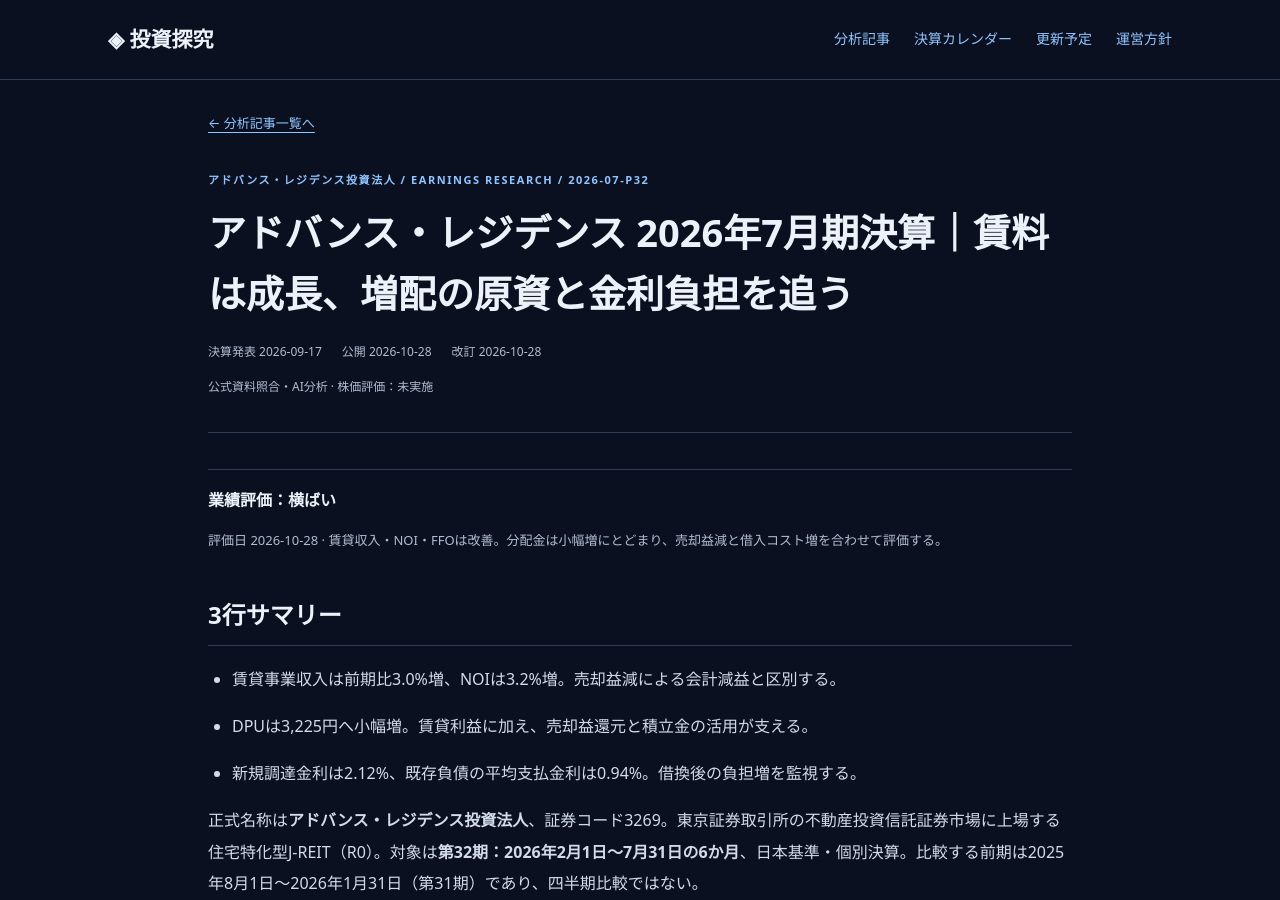
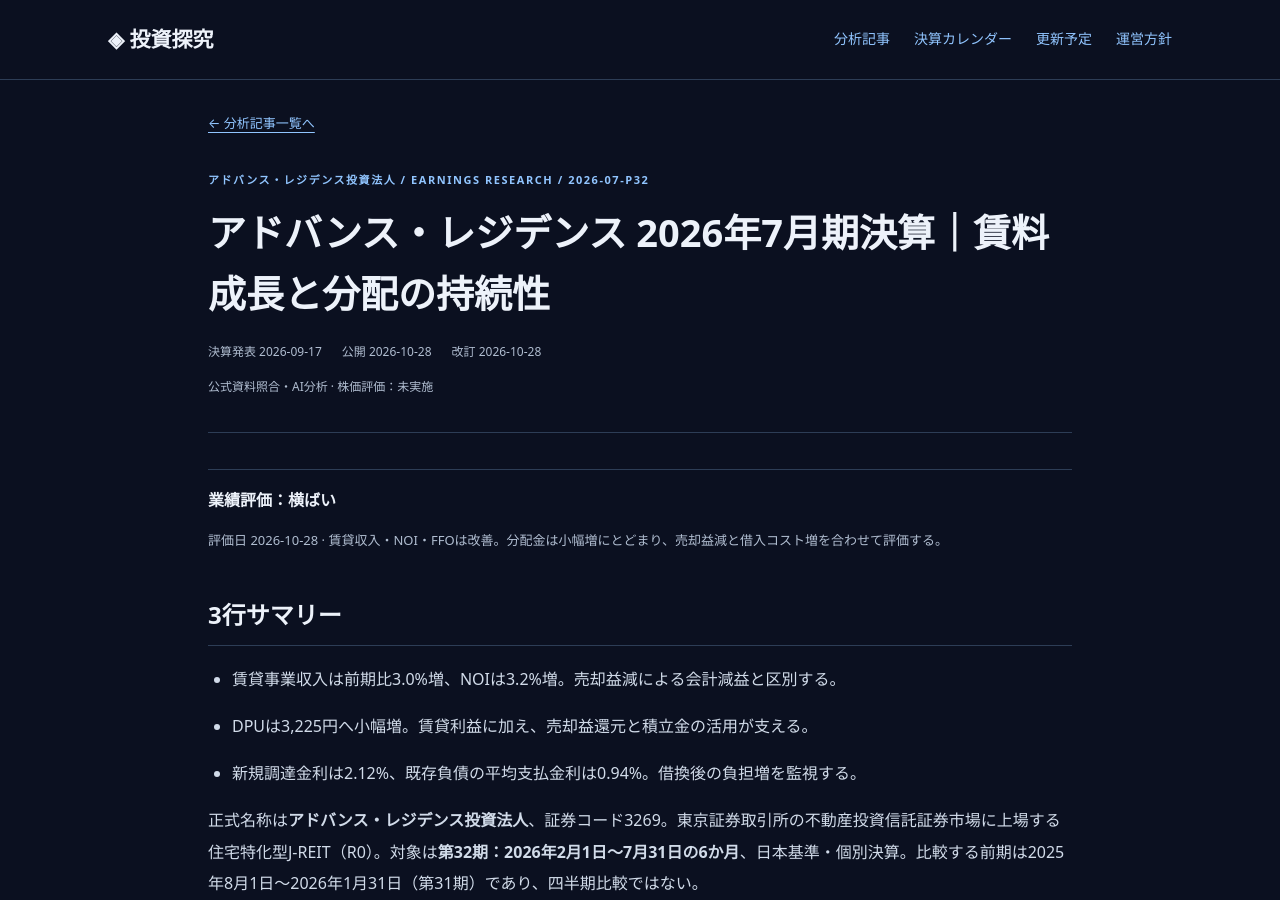
Before and after one commit to nick-shu3/investment-tankyu, a Jekyll site: the page built from _articles/advance-residence-2026-07.md, in a window 1280 px wide and 900 px high. Built offline with Jekyll 4.4.1, drawn with Linux system fonts in a browser that asks for light colours.

Commit message:
Shorten article heading after mobile visual review

```diff
--- a/_articles/advance-residence-2026-07.md
+++ b/_articles/advance-residence-2026-07.md
@@ -1,5 +1,5 @@
 ---
-title: "アドバンス・レジデンス 2026年7月期決算｜賃料は成長、増配の原資と金利負担を追う"
+title: "アドバンス・レジデンス 2026年7月期決算｜賃料成長と分配の持続性"
 company_id: advance-residence
 period: 2026-07-P32
 published: "2026-10-28"
```
